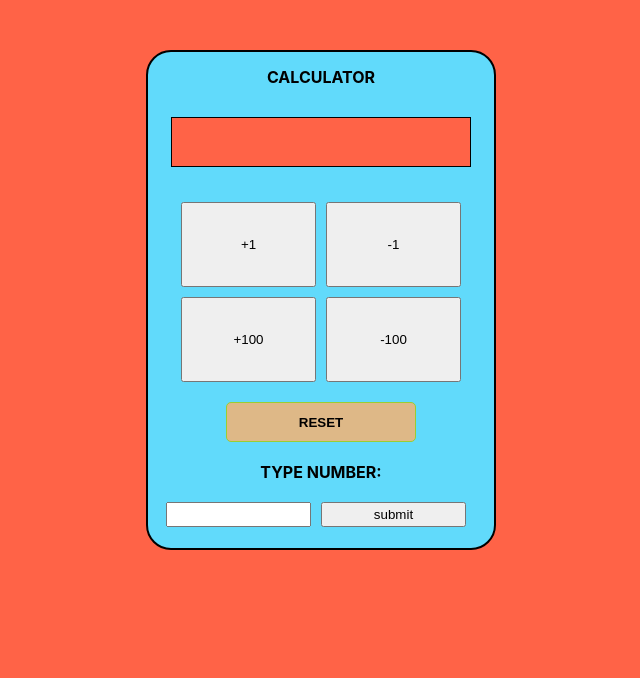
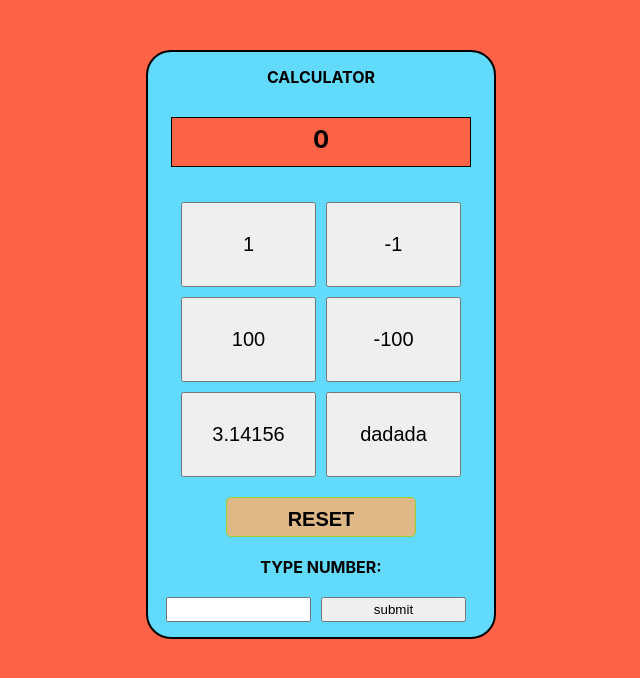
Before and after one commit to lyulka-yar/OWU-React, a React (Create React App) app in the folder react_october/: page / in a window 1280 px wide. Shown: the top 678 px of the page, without its empty margins (319-959 px from the left). Built offline with nearby package versions, Linux system fonts and the light colour scheme.

Commit message:
calculator need to do with services and repeat sev times

```diff
--- a/react_october/src/App.js
+++ b/react_october/src/App.js
@@ -5,12 +5,14 @@ import './App.css';
 
 
 class App extends Component {
+
+
     render() {
         return (
             <div>
                 <div className='wrap'>
 
-                    <Calculator/>
+                    <Calculator />
 
                 </div>
             </div>
--- a/react_october/src/Components/Calculator/Calculator.js
+++ b/react_october/src/Components/Calculator/Calculator.js
@@ -1,15 +1,13 @@
 import React, {Component} from 'react';
-import './CalculatorViewer.css'
-import CalcBtn from "../ComputingUI/CalcBtn";
-import InputSubmit from "./InputSubmit/InputSubmit";
+import Computing from "./Computing/Computing";
+import './CalculatorViewer.css';
 
 class Calculator extends Component {
     render() {
         return (
             <div className='wraper'>
                 <span className='title'>calculator</span>
-                <CalcBtn/>
-                <InputSubmit/>
+                <Computing/>
             </div>
 
         );
--- a/react_october/src/Components/Calculator/CalculatorViewer.css
+++ b/react_october/src/Components/Calculator/CalculatorViewer.css
@@ -3,7 +3,7 @@
 }
 .wraper {
     border: 2px solid black;
-    height: 500px;
+    min-height: 500px;
     width: 350px;
     margin: 50px auto;
     text-align: center;
@@ -11,6 +11,7 @@
     background: #61dafb;
     padding: 15px;
 }
+
 .title {
     text-transform: uppercase;
     font-weight: bold;
@@ -23,10 +24,12 @@
     height: 50px;
     width: 95%;
     margin: 30px auto;
+    padding: 7px;
     background: tomato;
     color: black;
     font-weight: bold;
     font-size: 24px;
+
 }
 
 /* BTN*/
@@ -41,6 +44,7 @@
     height: 85px;
     width: 135px;
     margin: 5px;
+    font-size: 20px;
 }
 .submit {
     width: 145px;
--- a/react_october/src/Components/Calculator/Computing/Computing.js
+++ b/react_october/src/Components/Calculator/Computing/Computing.js
@@ -1,10 +1,59 @@
 import React, {Component} from 'react';
+import CalcBtn from "../ComputingUI/CalcBtn";
+import InputSubmit from "../InputSubmit/InputSubmit";
+// import {calcService} from "../../../Services/CalcService";
 
 class Computing extends Component {
+
+    // calcService =  new calcService();
+
+    state = {result:0,inputValue:''}
+
+    numbers = [1,-1,100,-100,3.14156,'dadada']
+
+
+
+    // componentDidMount() {
+    //     this.calcService.calculating()
+    // }
+
+
+    incAndDec = (number) => {
+        let {result} = this.state;
+        const value = result + number
+        value > 0
+            ? this.setState({result: value})
+            : this.setState({result: 0})
+    }
+
+    inputType = () => {
+        const {result, inputValue} = this.state;
+        const num = +inputValue;
+        if (!isNaN(num)) {
+            const value = result + num
+            value > 0
+                ? this.setState({result: value})
+                : this.setState({result: 0})
+        }
+    }
+
+    inputAddNum = (value) => {
+        this.setState({inputValue: value})
+    }
+
+    reset = () => {
+        this.setState({result: 0})
+    }
+
     render() {
+        let {result} = this.state;
         return (
             <div>
-
+                <CalcBtn result={result}
+                         numbers={this.numbers}
+                         incAndDec={this.incAndDec}
+                         reset={this.reset}/>
+                <InputSubmit inputType={this.inputType} inputAddNum={this.inputAddNum} />
             </div>
         );
     }
--- /dev/null
+++ b/react_october/src/Components/Calculator/ComputingUI/CalcBtn.js
@@ -0,0 +1,20 @@
+import React, {Component} from 'react';
+
+class CalcBtn extends Component {
+    render() {
+        let {result,
+            numbers,
+            incAndDec,
+            reset} = this.props;
+        return (
+            <div>
+                <div className={'output'}>{result}</div>
+
+                {numbers.map(value => <button onClick={() => incAndDec(value)} className='btnComputing'>{value}</button>)}
+                <button onClick={()=> reset()} className='btnComputing reset'>reset</button>
+            </div>
+        );
+    }
+}
+
+export default CalcBtn;
--- a/react_october/src/Components/Calculator/InputSubmit/InputSubmit.js
+++ b/react_october/src/Components/Calculator/InputSubmit/InputSubmit.js
@@ -1,12 +1,19 @@
 import React, {Component} from 'react';
+
 
 class InputSubmit extends Component {
     render() {
+        let {inputType,inputAddNum} = this.props;
         return (
             <div>
                     <span className='title m'>type number:</span> <br/>
-                    <input className={'submit'} type="text"/>
-                    <input className={'submit'} value={'submit'} type="button"/>
+                {
+
+                    <input onChange={event => inputAddNum(event.target.value)}
+                           className={'submit'}
+                           type="text"/>
+                }
+                <button onClick={inputType} className={'submit'}>submit</button>
 
             </div>
         );
--- a/react_october/src/Components/ComputingUI/CalcBtn.js
+++ /dev/null
@@ -1,21 +0,0 @@
-import React, {Component} from 'react';
-import Computing from "../Calculator/Computing/Computing";
-class CalcBtn extends Component {
-        state={btnCompute:[]};
-    render() {
-
-        return (
-            <div className={'btnWrap'}>
-                <span className='output'></span>
-                <input className='btnComputing' value={'+1'} type="button"/>
-                    <input className='btnComputing' value={'-1'} type="button"/>
-                    <input className='btnComputing' value={'+100'} type="button"/>
-                    <input className='btnComputing' value={'-100'} type="button"/>
-                    <input className='btnComputing reset' value={'reset'} type="button"/>
-                <Computing />
-            </div>
-        );
-    }
-}
-
-export default CalcBtn;
--- /dev/null
+++ b/react_october/src/Services/CalcService.js
@@ -0,0 +1,12 @@
+
+export class calcService {
+
+    calculating (result) {
+               const value = result + number
+        value > 0
+            ? this.result = value
+            : this.result = 0
+     return value;
+    }
+
+}
```
Also changed, not shown: 2 other files (tests, documents, lock files or other folders).
